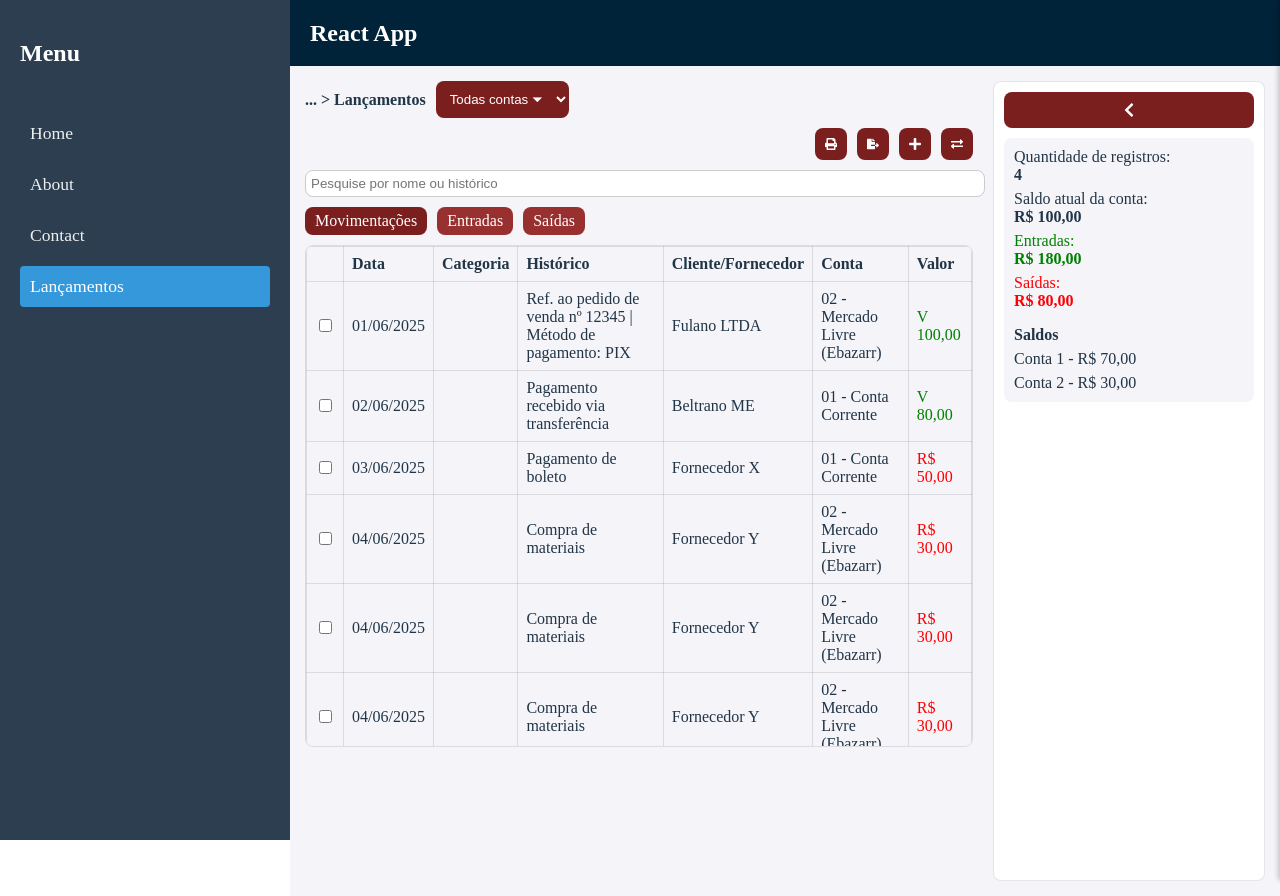
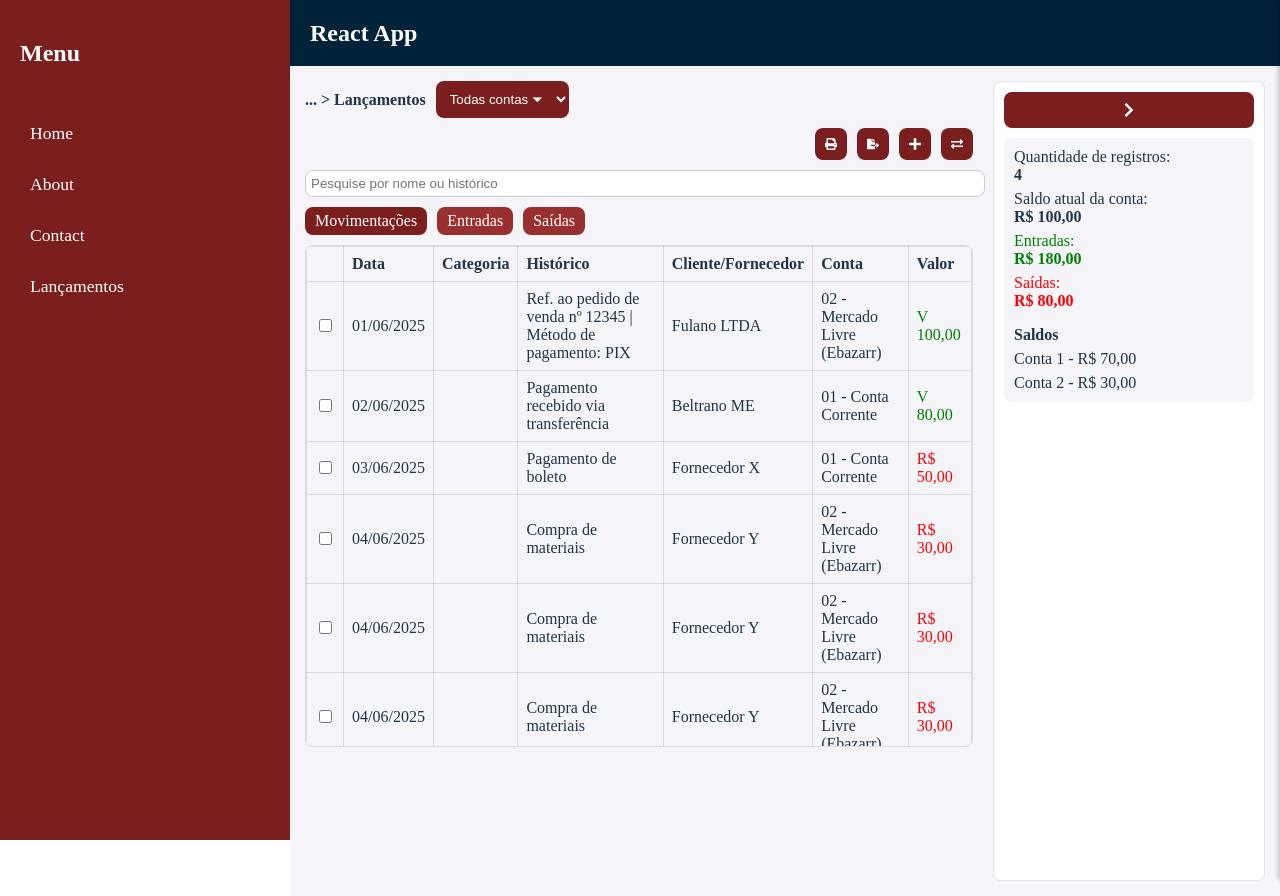
Before and after one commit to SchusterAluizio/ED_Financeiro, a React (Vite) app: page /lancamentos in a window 1280 px wide. Shown: the top 896 px of the page. Built offline with nearby package versions, Linux system fonts and the light colour scheme.

Commit message:
Fix sidebar icons and apply theme colors

```diff
--- a/src/components/sidebar/style.tsx
+++ b/src/components/sidebar/style.tsx
@@ -3,8 +3,8 @@ import { NavLink } from 'react-router-dom';
 
 export const SidebarContainer = styled.aside`
   width: 250px;
-  background-color: #2c3e50;
-  color: white;
+  background-color: ${({ theme }) => theme.colors.primary};
+  color: ${({ theme }) => theme.colors.text};
   padding: 20px;
   display: flex;
   flex-direction: column;
@@ -23,7 +23,7 @@ export const NavItem = styled.li`
 `;
 
 export const StyledNavLink = styled(NavLink)`
-  color: #ecf0f1;
+  color: ${({ theme }) => theme.colors.text};
   text-decoration: none;
   font-size: 1.1rem;
   padding: 10px;
@@ -31,11 +31,12 @@ export const StyledNavLink = styled(NavLink)`
   border-radius: 4px;
 
   &.active {
-    background-color: #3498db;
-    color: white;
+    background-color: ${({ theme }) => theme.button.background};
+    color: ${({ theme }) => theme.button.color};
+    border: ${({ theme }) => theme.button.border};
   }
 
   &:hover {
-    background-color: #34495e;
+    background-color: ${({ theme }) => theme.colors.secondary};
   }
 `;
--- a/src/pages/caixas-bancos/index.tsx
+++ b/src/pages/caixas-bancos/index.tsx
@@ -428,7 +428,7 @@ const CaixasEBancos: React.FC = () => {
       {showInfo ? (
         <SidePanel>
           <ToggleButton onClick={() => setShowInfo(false)}>
-            <FaChevronLeft />
+            <FaChevronRight />
           </ToggleButton>
           <Summary>
             <SummaryItem>
@@ -456,7 +456,7 @@ const CaixasEBancos: React.FC = () => {
         </SidePanel>
       ) : (
         <ToggleButton collapsed onClick={() => setShowInfo(true)}>
-          <FaChevronRight />
+          <FaChevronLeft />
         </ToggleButton>
       )}
       <SlidePanel open={showLaunch}>
```
